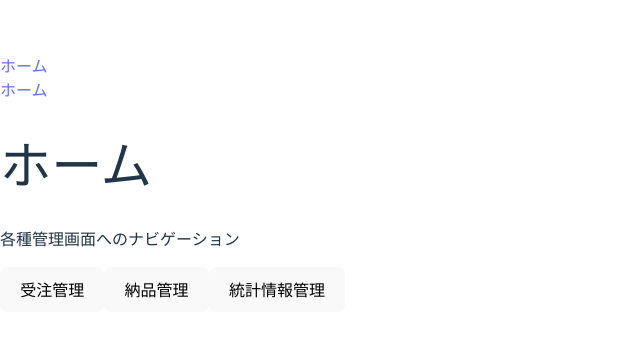
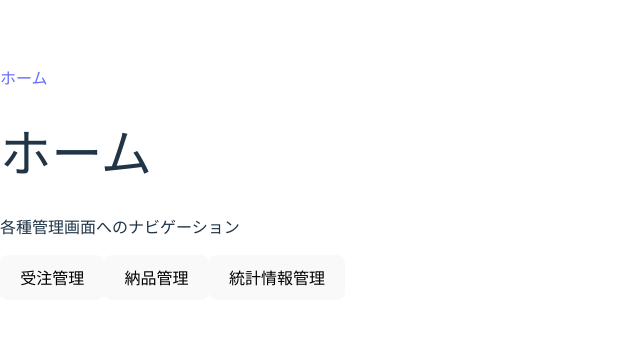
Before and after one commit to sugichan-a/SystemDev_teamD, a React (Vite) app in the folder frontend/: page / in a window 1280 px wide. Shown: the part 217-554 px from the top of the page, without its empty margins (0-640 px from the left). Built offline with nearby package versions, Linux system fonts and the light colour scheme.

Commit message:
納品管理画面の作成とホーム画面の修正

```diff
--- a/frontend/src/Pages/HomePage.jsx
+++ b/frontend/src/Pages/HomePage.jsx
@@ -1,13 +1,9 @@
-// src/pages/HomePage.jsx
 import React from 'react';
-import Button from '../components/button';
-import Breadcrumbs from '../components/breadcrumbs';
+import Button from '../components/Button';
 
 const HomePage = () => {
   return (
     <div className="p-6 max-w-4xl mx-auto">
-      <Breadcrumbs />
-
       <h1 className="text-2xl font-bold mb-4">ホーム</h1>
       <p className="text-gray-600 mb-6">各種管理画面へのナビゲーション</p>
 
```
